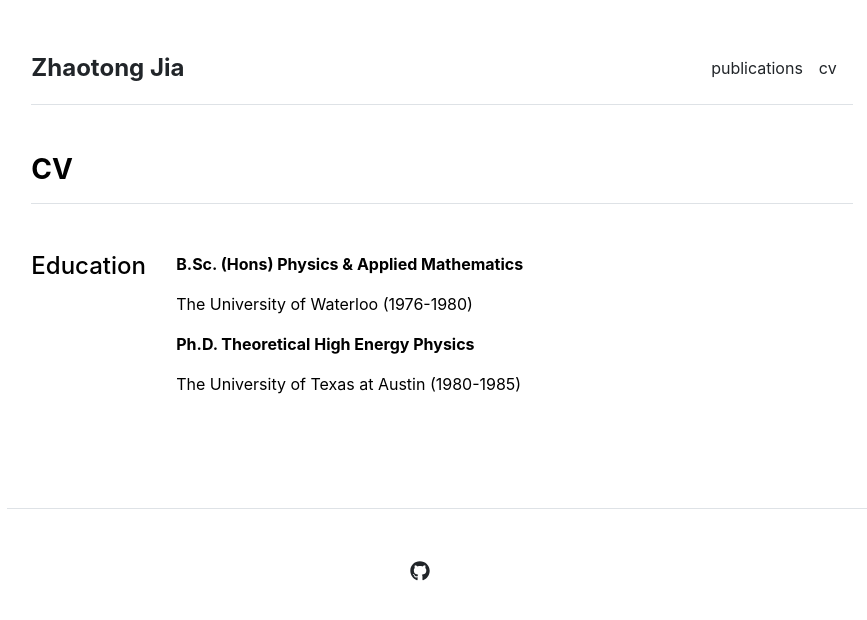
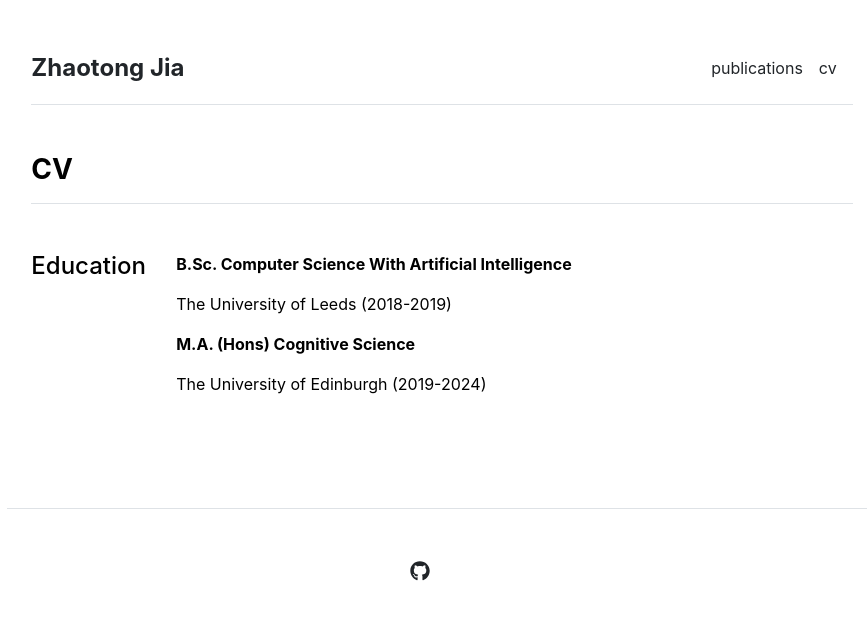
Before and after one commit to chotong/chotong.github.io, a Jekyll site: the page built from docs/cv.md, in a window 1280 px wide. Shown: the top 620 px of the page, without its empty margins (198-1065 px from the left). Built offline with Jekyll 4.4.1, drawn with Linux system fonts in a browser that asks for light colours.

Commit message:
Update education.yml

```diff
--- a/docs/_data/cv/education.yml
+++ b/docs/_data/cv/education.yml
@@ -1,5 +1,4 @@
-- title: 'B.Sc. (Hons) Physics & Applied Mathematics'
-  description: 'The University of Waterloo (1976-1980)'
-
-- title: 'Ph.D. Theoretical High Energy Physics'
-  description: 'The University of Texas at Austin (1980-1985)'
+- title: 'B.Sc. Computer Science With Artificial Intelligence'
+  description: 'The University of Leeds (2018-2019)'
+- title: 'M.A. (Hons) Cognitive Science'
+  description: 'The University of Edinburgh (2019-2024)'
```
